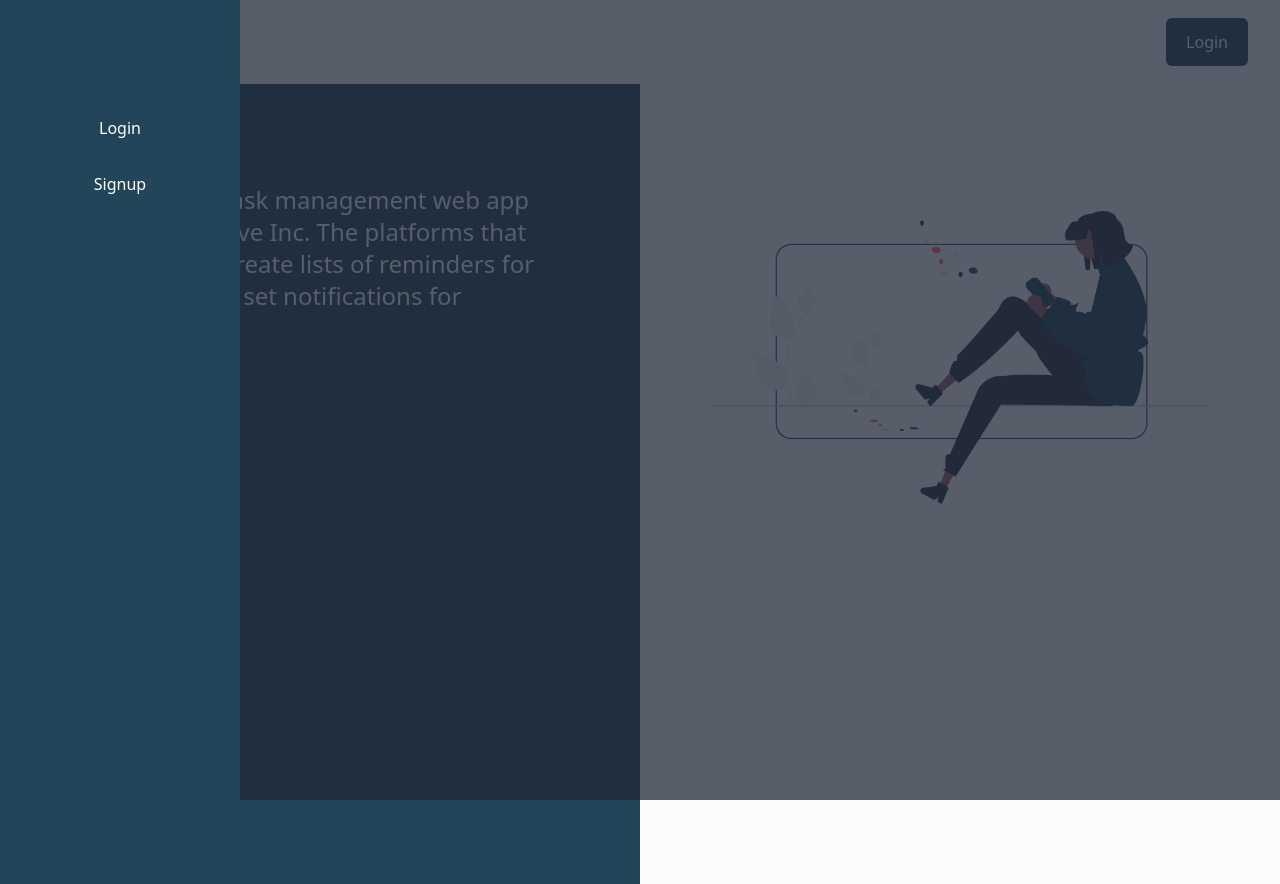
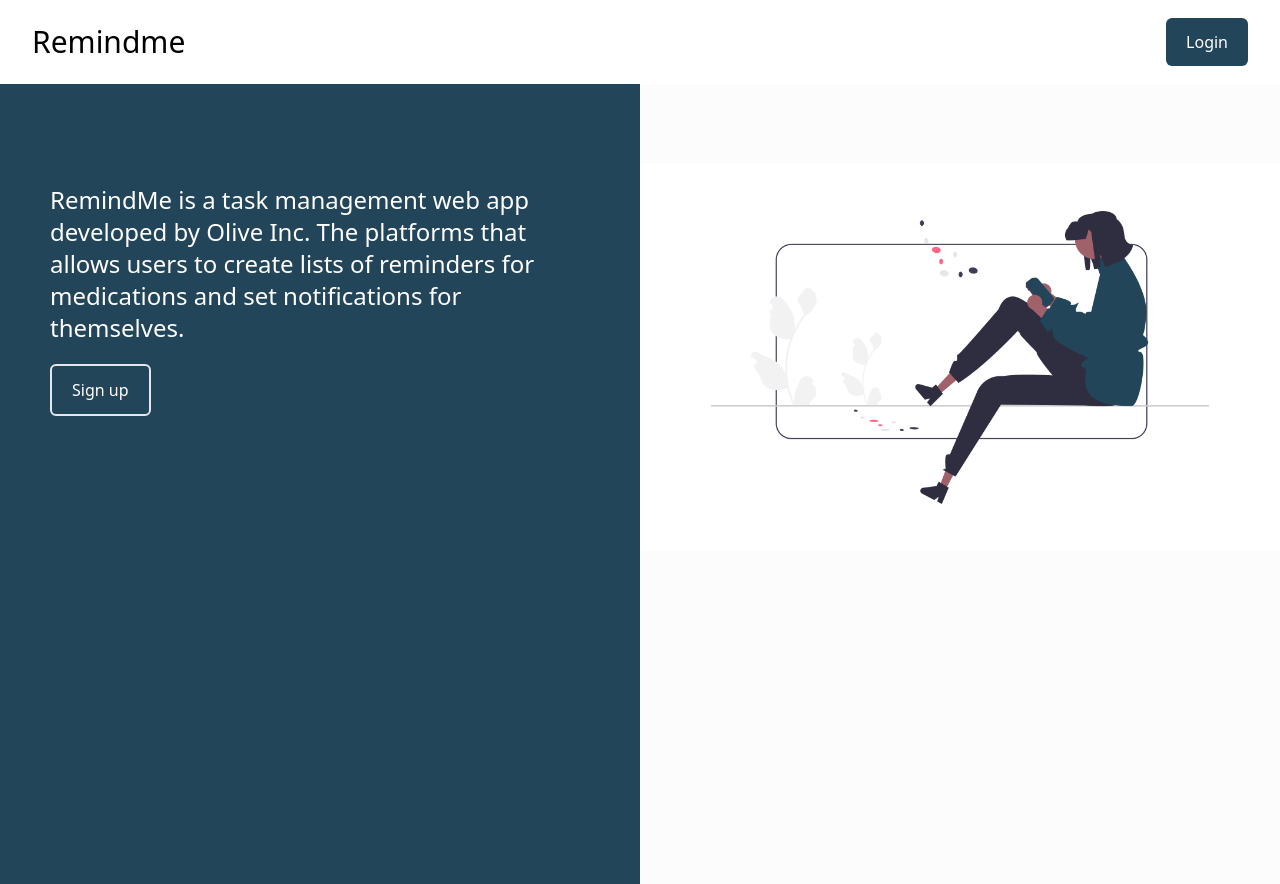
Before and after one commit to oleesir/medicine_tracker_fe, a Next.js app: page / in a window 1280 px wide. Built offline with nearby package versions, Linux system fonts and the light colour scheme; what tailwind-clip-path would draw is missing.

Commit message:
refactor: change boolean for drawer

```diff
--- a/src/component/Navbar/index.tsx
+++ b/src/component/Navbar/index.tsx
@@ -53,10 +53,10 @@ const  Navbar =()=> {
                      </div>
 
                      <>
-                         { !menuOpen && <div onClick={handleNav} className="fixed inset-0 bg-gray-800 opacity-75 ease-in-out duration-300"></div>}
+                         { menuOpen && <div onClick={handleNav} className="fixed inset-0 bg-gray-800 opacity-75 ease-in-out duration-300"></div>}
                          <div
                              className={`top-0 left-0 w-60 bg-[#234559]  p-5  text-white fixed h-full z-40  ease-in-out duration-300 ${
-                                 menuOpen ? "translate-x-[-100%] " : "translate-x-0"
+                                 !menuOpen ? "translate-x-[-100%] " : "translate-x-0"
                              }`}
                          >
                              <div className="flex ">
```
